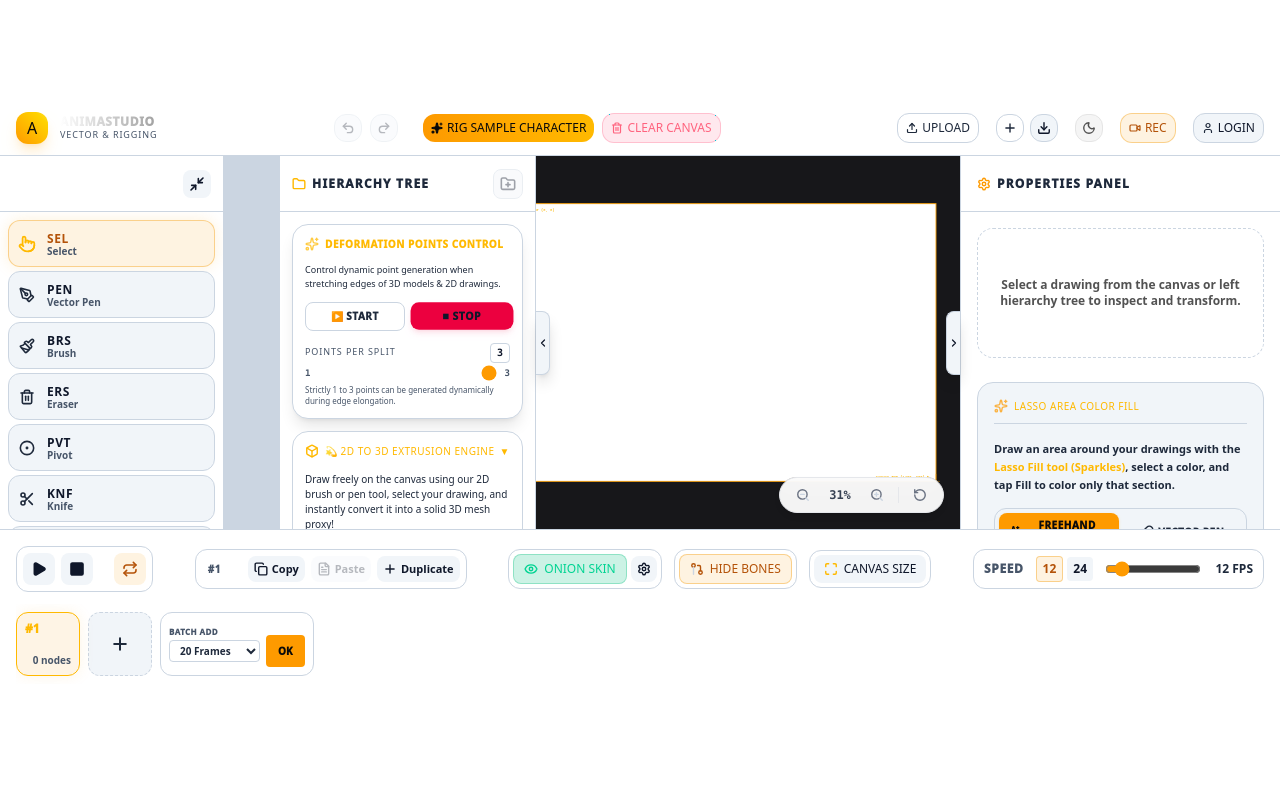
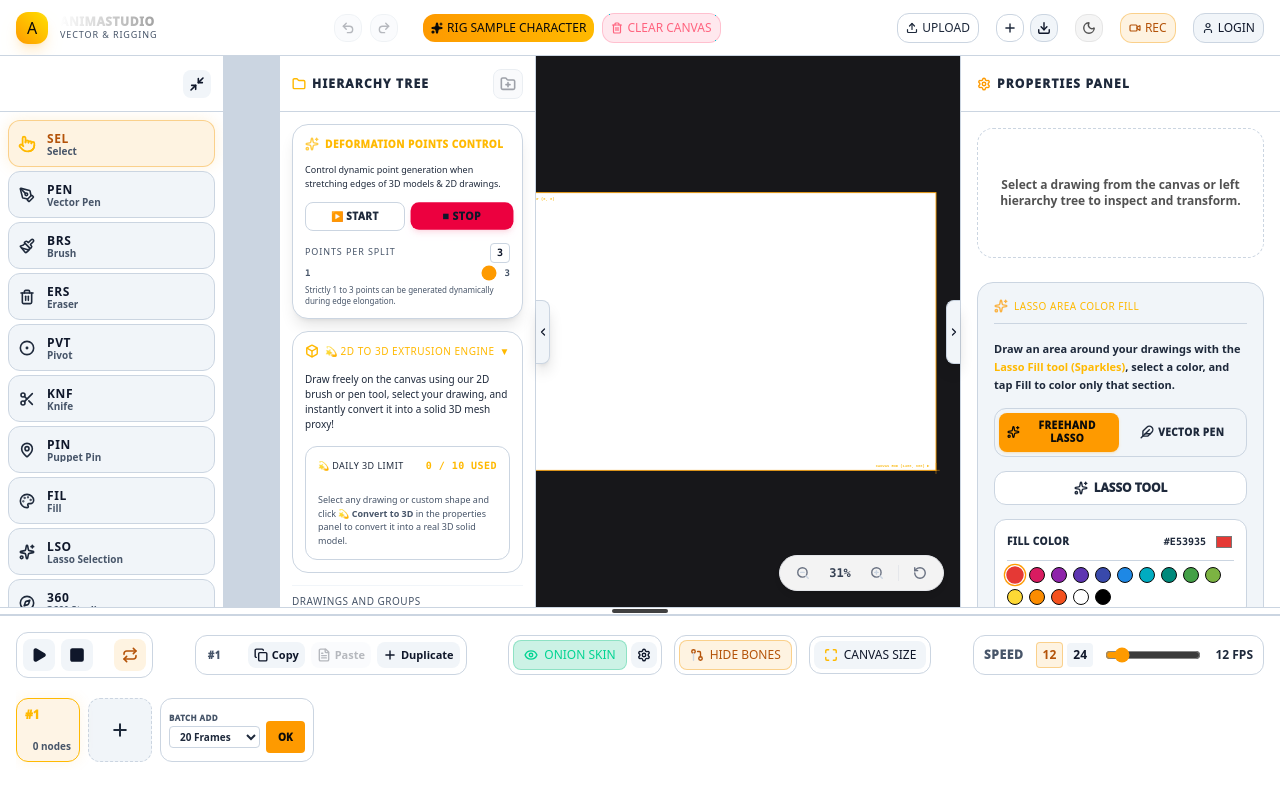
Before and after one commit to chavankrushna660-hub/AnimaStudio_new, a React (Vite) app: page / in a window 1280 px wide. Built offline with nearby package versions, Linux system fonts and the light colour scheme.

Commit message:
feat: add responsive timeline and ad bar controls
- Restrict top ad bar visibility to mobile devices
- Add adjustable timeline height state and CSS support
- Remove forced dark theme styles from modal and overlay components

```diff
--- a/src/App.tsx
+++ b/src/App.tsx
@@ -366,6 +366,7 @@ export default function App() {
   const [authError, setAuthError] = useState('');
   const [dbNotification, setDbNotification] = useState<{ type: 'success' | 'info' | 'error'; message: string } | null>(null);
   const [limitNotification, setLimitNotification] = useState<string | null>(null);
+  const [timelineHeight, setTimelineHeight] = useState<number>(185);
 
   // Theme states
   const [theme, setTheme] = useState<'dark' | 'light'>(() => {
@@ -2112,6 +2113,7 @@ export default function App() {
       >
 
       {/* 1.5 TOP SPONSOR ADS BAR (2 Boxes, Centered, 76px Height, Spacious Margins) */}
+      {isMobile && (
         <div className="w-full bg-transparent p-[2px] flex gap-2 items-center select-none shrink-0 mt-2 mb-3 px-3 animate-fade-in" id="top-ads-bar" style={{ border: 'none', outline: 'none' }}>
           <div className="flex-1 h-[76px] min-w-0" style={{ border: 'none', outline: 'none' }}>
             {renderAdBox(ADS_DATA[topAdIndex1], 'bottom')}
@@ -2120,6 +2122,7 @@ export default function App() {
             {renderAdBox(ADS_DATA[topAdIndex2], 'bottom')}
           </div>
         </div>
+      )}
 
       {/* 1. TOP NAVIGATION BAR */}
       <header className="h-14 bg-neutral-900 border-b border-neutral-800 px-2 sm:px-4 flex items-center justify-between shrink-0 select-none z-10 overflow-x-auto scrollbar-none flex-nowrap">
@@ -2496,6 +2499,35 @@ export default function App() {
         />
       </div>
 
+      {/* 2.5 DESKTOP TIMELINE RESIZER BAR */}
+      {!isMobile && (
+        <div
+          className="h-2 bg-neutral-900 hover:bg-amber-500 cursor-ns-resize transition-colors duration-200 flex-shrink-0 relative z-30 select-none group flex items-center justify-center border-t border-b border-neutral-800 hover:border-amber-400"
+          onMouseDown={(e) => {
+            e.preventDefault();
+            const startY = e.clientY;
+            const startHeight = timelineHeight;
+
+            const handleMouseMove = (moveEvent: MouseEvent) => {
+              const deltaY = moveEvent.clientY - startY;
+              const newHeight = Math.max(125, Math.min(550, startHeight - deltaY));
+              setTimelineHeight(newHeight);
+            };
+
+            const handleMouseUp = () => {
+              document.removeEventListener('mousemove', handleMouseMove);
+              document.removeEventListener('mouseup', handleMouseUp);
+            };
+
+            document.addEventListener('mousemove', handleMouseMove);
+            document.addEventListener('mouseup', handleMouseUp);
+          }}
+        >
+          {/* Subtle grab bar accent in the center */}
+          <div className="w-14 h-1 rounded-full bg-neutral-700 group-hover:bg-amber-300 transition-colors" />
+        </div>
+      )}
+
       {/* 3. BOTTOM FRAMES TIMELINE */}
       <Timeline
         frames={frames}
@@ -2517,9 +2549,11 @@ export default function App() {
         setIsPlaying={setIsPlaying}
         showCanvasSizePanel={showCanvasSizePanel}
         setShowCanvasSizePanel={setShowCanvasSizePanel}
+        style={!isMobile ? { height: timelineHeight } : undefined}
       />
 
       {/* 3.5 BOTTOM SPONSOR ADS BAR (2 Boxes, Centered, 76px Height, Spacious Margins) */}
+      {isMobile && (
         <div className="w-full bg-transparent p-[2px] flex gap-2 items-center select-none shrink-0 mt-3 mb-2 px-3 animate-fade-in" id="bottom-ads-bar" style={{ border: 'none', outline: 'none' }}>
           <div className="flex-1 h-[76px] min-w-0" style={{ border: 'none', outline: 'none' }}>
             {renderAdBox(ADS_DATA[bottomAdIndex1], 'top')}
@@ -2528,6 +2562,7 @@ export default function App() {
             {renderAdBox(ADS_DATA[bottomAdIndex2], 'top')}
           </div>
         </div>
+      )}
 
       {/* 4. NOTIFICATION & TOAST OVERLAYS */}
       {dbNotification && (
--- a/src/components/Timeline.tsx
+++ b/src/components/Timeline.tsx
@@ -35,6 +35,7 @@ interface TimelineProps {
   setIsPlaying: (playing: boolean) => void;
   showCanvasSizePanel?: boolean;
   setShowCanvasSizePanel?: (show: boolean) => void;
+  style?: React.CSSProperties;
 }
 
 export default function Timeline({
@@ -57,6 +58,7 @@ export default function Timeline({
   setIsPlaying,
   showCanvasSizePanel = false,
   setShowCanvasSizePanel,
+  style,
 }: TimelineProps) {
   const [loopEnabled, setLoopEnabled] = useState(true);
   const [copiedFrameIndex, setCopiedFrameIndex] = useState<number | null>(null);
@@ -116,7 +118,7 @@ export default function Timeline({
   };
 
   return (
-    <div className="bg-neutral-950 border-t border-neutral-800 p-4 shrink-0 flex flex-col gap-3 font-semibold select-none">
+    <div style={style} className="bg-neutral-950 border-t border-neutral-800 p-4 shrink-0 flex flex-col gap-3 font-semibold select-none overflow-y-auto">
       {/* Playback Controls & Frame Rate Header */}
       <div className="flex flex-wrap items-center justify-between gap-4">
         {/* Left: Playback Buttons */}
--- a/src/index.css
+++ b/src/index.css
@@ -160,24 +160,18 @@
 
 /* Keep critical notice modals, toasts, and auth overlays dark for high visual hierarchy */
 .light-theme #limit-toast-notification,
-.light-theme #db-toast-notification,
-.light-theme #auth-modal,
-.light-theme div[class*="fixed inset-0 z-"] {
+.light-theme #db-toast-notification {
   background-color: #0f172a !important;
   color: #f8fafc !important;
 }
 
 .light-theme #limit-toast-notification *,
-.light-theme #db-toast-notification *,
-.light-theme #auth-modal *,
-.light-theme div[class*="fixed inset-0 z-"] * {
+.light-theme #db-toast-notification * {
   color: #f8fafc !important;
   border-color: #334155 !important;
 }
 
 .light-theme #limit-toast-notification button,
-.light-theme #db-toast-notification button,
-.light-theme #auth-modal button,
-.light-theme div[class*="fixed inset-0 z-"] button {
+.light-theme #db-toast-notification button {
   color: #0f172a !important;
 }
```
Lines whose indentation alone changed are shown as unchanged.
